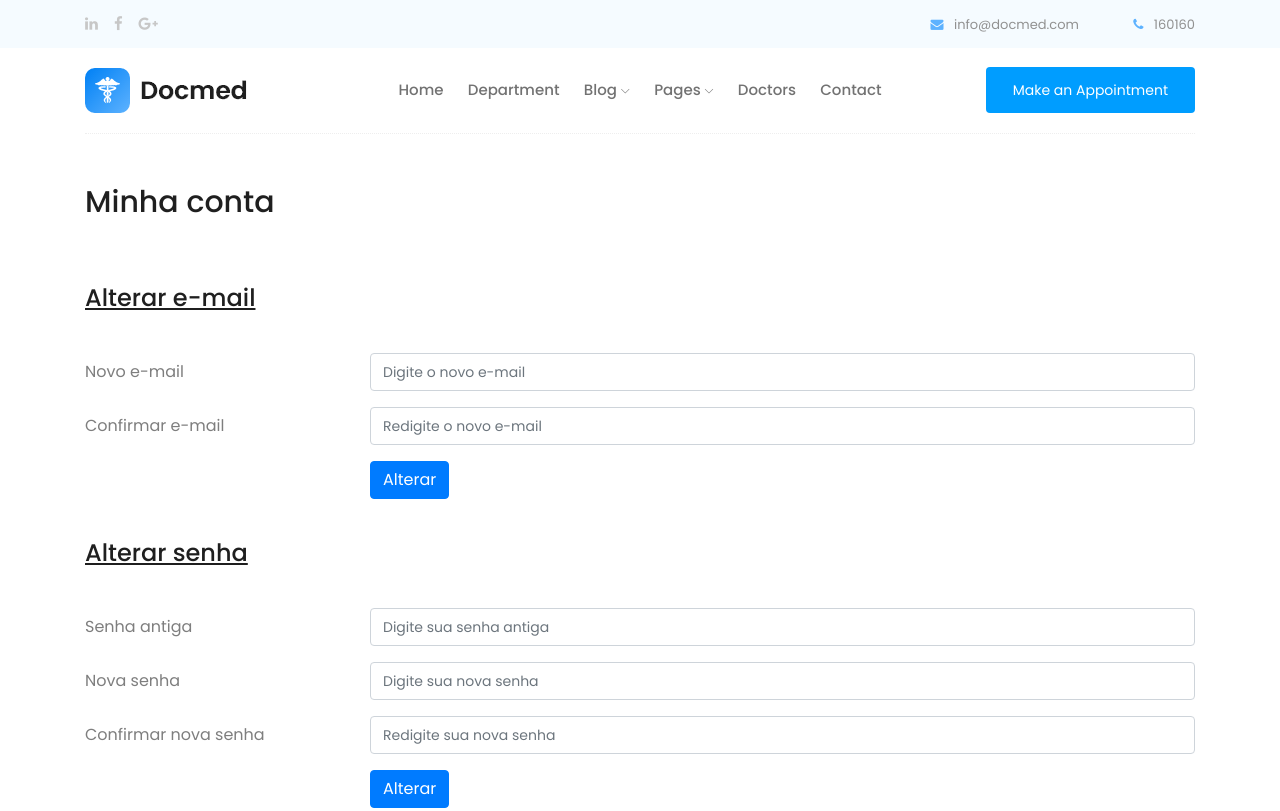
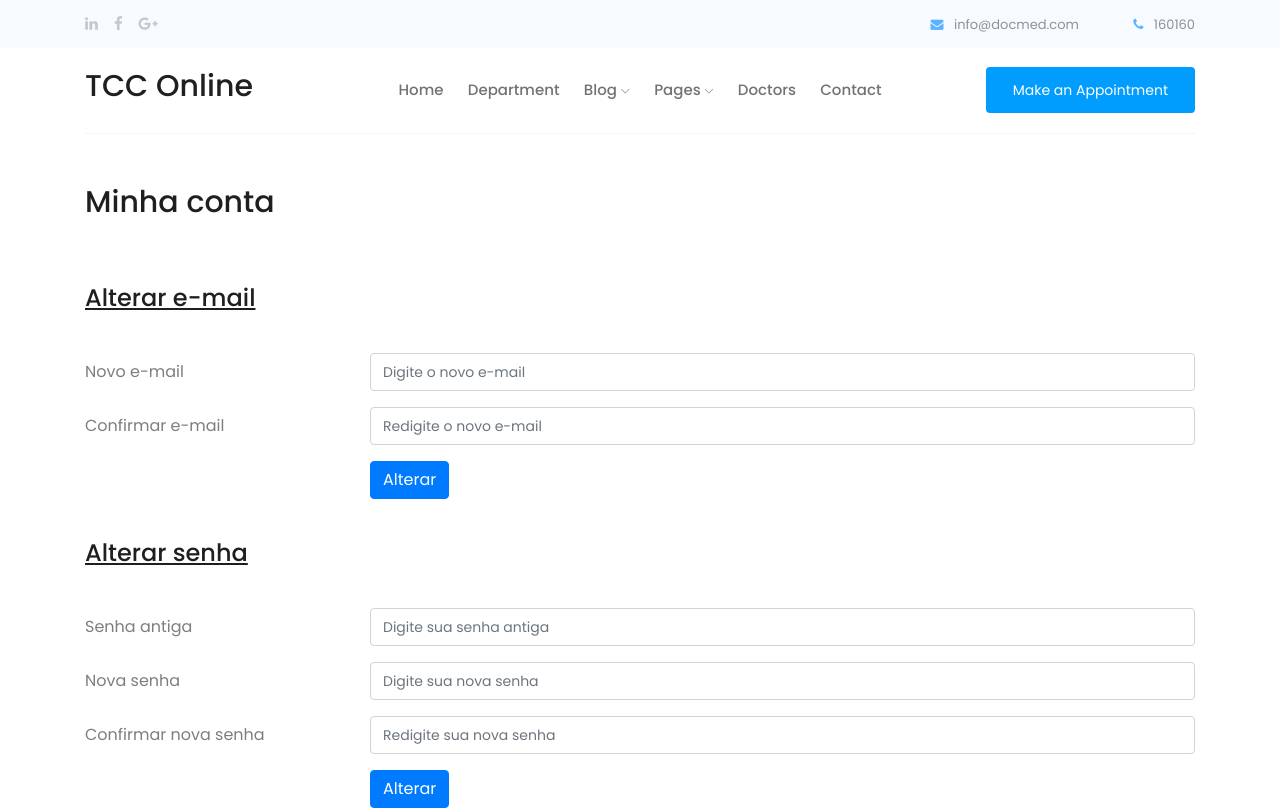
Before and after one commit to kurocaelum/toi-gui, a plain HTML site: page user-page.html in a window 1280 px wide. Shown: the top 811 px of the page. Drawn offline with Linux system fonts and the light colour scheme.

Commit message:
Logomarca substituida

```diff
--- a/user-page.html
+++ b/user-page.html
@@ -68,7 +68,8 @@
                         <div class="col-xl-3 col-lg-2">
                             <div class="logo">
                                 <a href="index.html">
-                                    <img src="img/logo.png" alt="">
+									<!-- <img src="img/logo.png" alt=""> -->
+									<h2>TCC Online</h2>
                                 </a>
                             </div>
                         </div>
```
